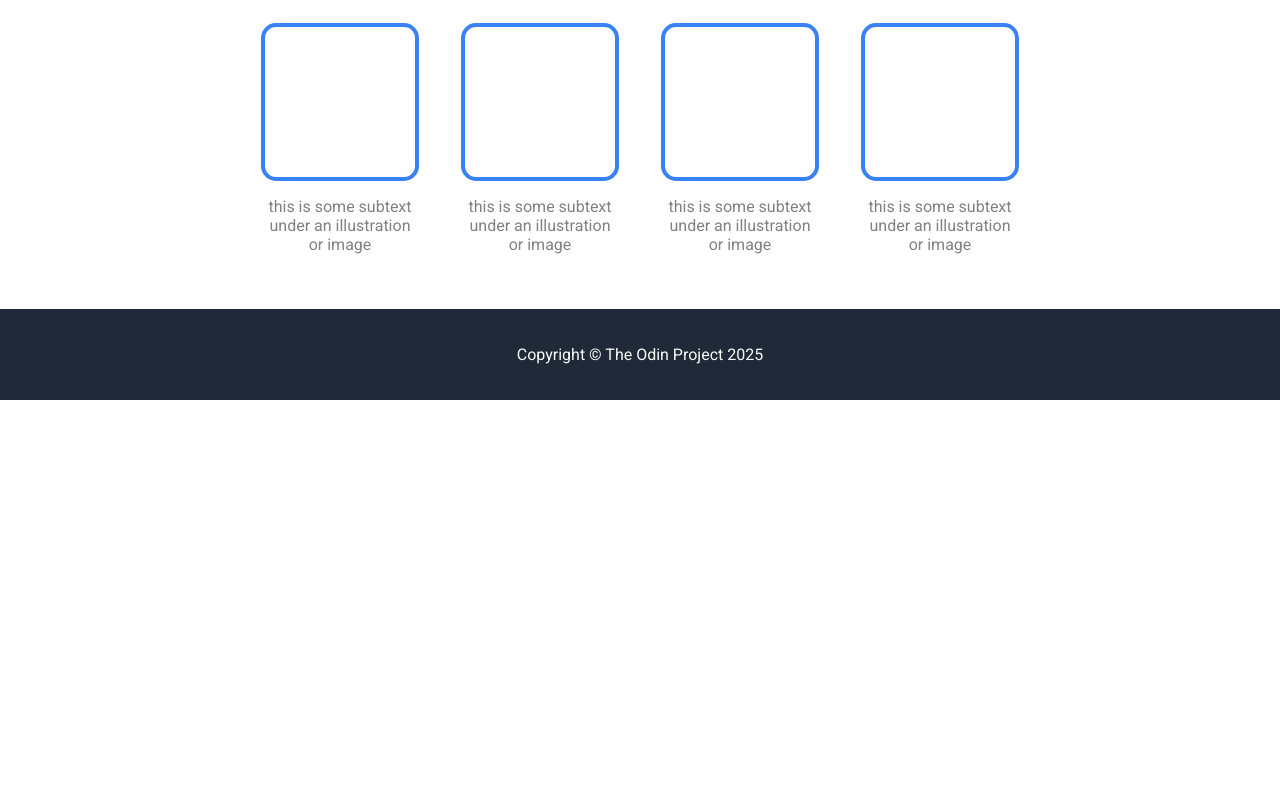
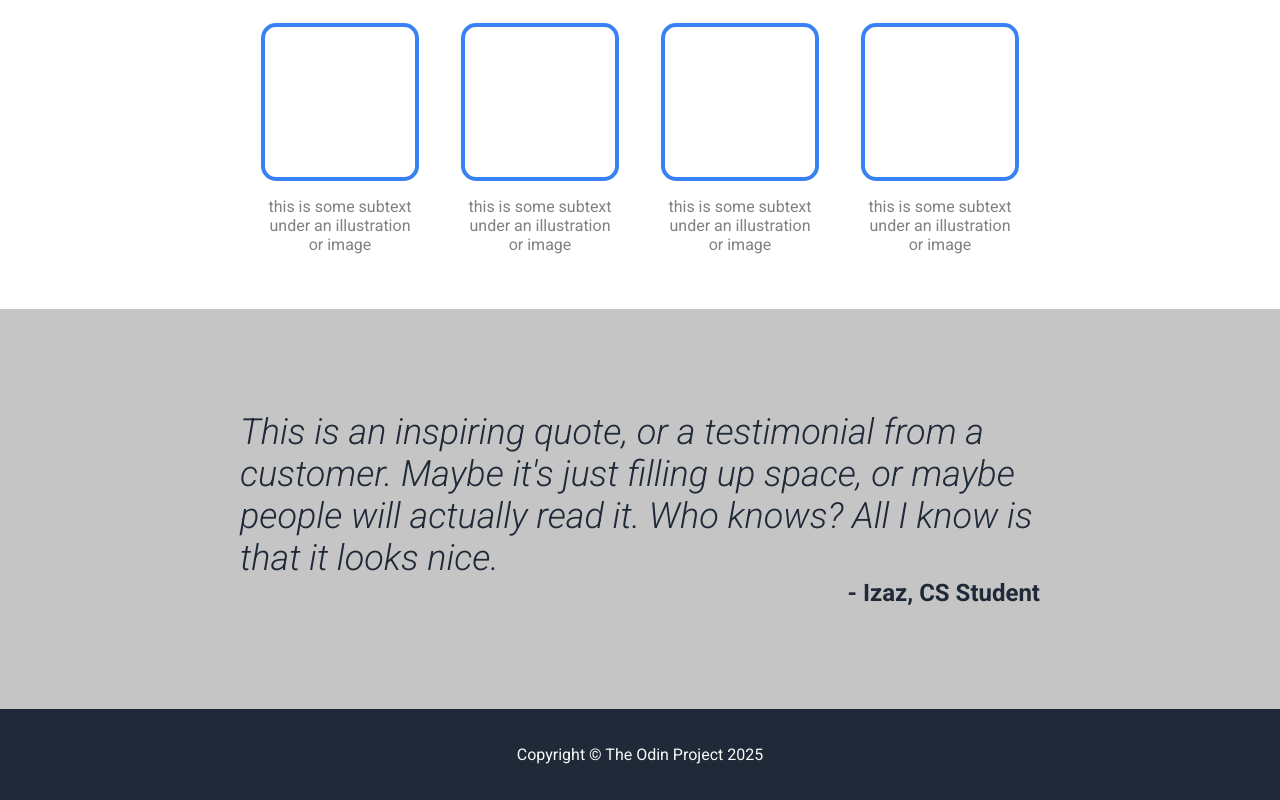
Before and after one commit to detectiveAvery/odin-landing-page, a plain HTML site: page index.html in a window 1280 px wide. Shown: the part 507-1307 px from the top of the page. Before the commit the page ends 907 px from the top, so only its background shows below. Drawn offline with Linux system fonts and the light colour scheme.

Commit message:
feat: Add the quote section

```diff
--- a/index.html
+++ b/index.html
@@ -61,6 +61,13 @@
         </div>
     </div>
 
+    <div class="quote-section">
+        <div class="quote-container">
+            <p class="quote">This is an inspiring quote, or a testimonial from a customer. Maybe it's just filling up space, or maybe people will actually read it. Who knows? All I know is that it looks nice.</p>
+            <p class="quote-author">- Izaz, CS Student</p>
+        </div>
+    </div>
+
     <footer>
         <p>Copyright &copy; The Odin Project 2025</p>
     </footer>
--- a/styles.css
+++ b/styles.css
@@ -155,6 +155,39 @@ header, footer {
 
 /* ------------- */
 
+/* Quote Styles */
+
+.quote-section {
+  background-color: #c5c5c5;
+  height: 400px;
+  display: flex;
+  justify-content: center;
+  align-items: center;
+}
+
+.quote-container {
+  width: 800px;
+  display: flex;
+  flex-direction: column;
+}
+
+.quote {
+  font-size: 36px;
+  font-style: italic;
+  font-weight: 300;
+  color: #1F2937;
+  margin: 0;
+}
+
+.quote-author {
+  font-size: 24px;
+  text-align: end;
+  font-weight: bold;
+  color: #1F2937;
+  margin: 0;
+}
+
+/* ------------- */
 
 /* Footer Styles */
 
```
